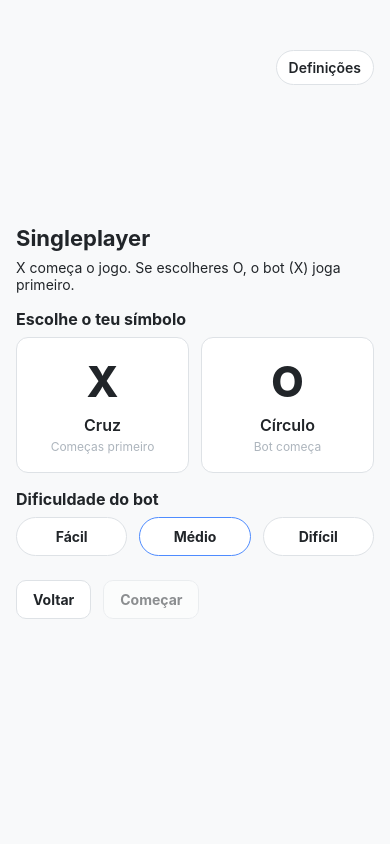
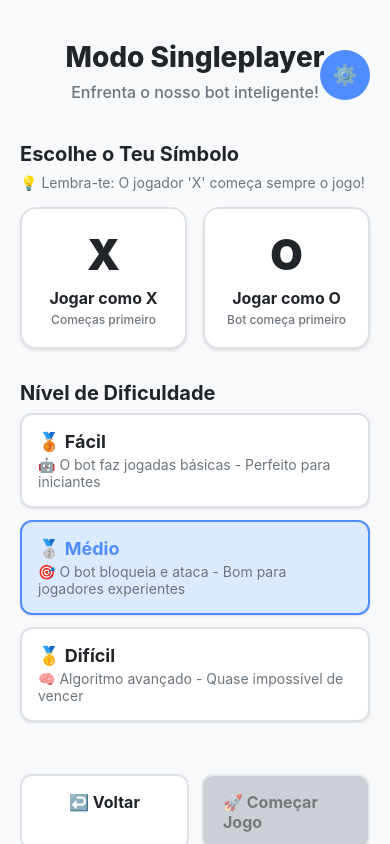
Before and after one commit to carlosazevedo2006/Projeto-Programa-o-para-Dispositivos-Moveis, a React Native app in the folder jogogalo4/: screen / in a window 390 px wide. Both pictures are taken after a click on the button "Um jogador". Built offline with nearby package versions, Linux system fonts and the light colour scheme.

Commit message:
update do settings button e single player

```diff
--- a/jogogalo4/src/components/SettingsButton.tsx
+++ b/jogogalo4/src/components/SettingsButton.tsx
@@ -1,7 +1,15 @@
 // src/components/SettingsButton.tsx
+// ---------------------------------------------------------------
+// Botão de definições flutuante com melhorias visuais e de UX
+// ---------------------------------------------------------------
 
 import React from "react";
-import { TouchableOpacity, Text, StyleSheet } from "react-native";
+import {
+  TouchableOpacity,
+  Text,
+  StyleSheet,
+  Animated
+} from "react-native";
 import { useTheme } from "../theme/Theme";
 
 type Props = {
@@ -13,12 +21,21 @@ export default function SettingsButton({ onPress }: Props) {
 
   return (
     <TouchableOpacity
-      style={[styles.button, { backgroundColor: colors.card, borderColor: colors.border }]}
+      style={[
+        styles.button,
+        {
+          backgroundColor: colors.primary,
+          shadowColor: colors.text,
+        }
+      ]}
       onPress={onPress}
       accessibilityRole="button"
-      accessibilityLabel="Abrir definições"
+      accessibilityLabel="Abrir menu de definições"
+      accessibilityHint="Abre as definições do jogo incluindo tema e estatísticas"
     >
-      <Text style={[styles.buttonText, { color: colors.text }]}>Definições</Text>
+      <Text style={[styles.buttonText, { color: colors.card }]}>
+        ⚙️
+      </Text>
     </TouchableOpacity>
   );
 }
@@ -27,14 +44,22 @@ const styles = StyleSheet.create({
   button: {
     position: "absolute",
     top: 50,
-    right: 16,
-    borderWidth: 1,
-    borderRadius: 20,
-    paddingHorizontal: 12,
-    paddingVertical: 8,
+    right: 20,
+    width: 50,
+    height: 50,
+    borderRadius: 25,
+    alignItems: "center",
+    justifyContent: "center",
+    shadowOffset: {
+      width: 0,
+      height: 2,
+    },
+    shadowOpacity: 0.25,
+    shadowRadius: 3.84,
+    elevation: 5,
   },
   buttonText: {
-    fontSize: 14,
+    fontSize: 20,
     fontWeight: "600",
   },
 });
--- a/jogogalo4/src/screens/SinglePlayer.tsx
+++ b/jogogalo4/src/screens/SinglePlayer.tsx
@@ -1,217 +1,399 @@
 // src/screens/SinglePlayer.tsx
+// ---------------------------------------------------------------
+// Ecrã de configuração do singleplayer com melhorias de UX,
+// validações e feedback visual melhorado.
+// ---------------------------------------------------------------
 
-// Importa React e o hook de estado
-import React, { useState } from "react";
-// Importa componentes base do React Native
-import { View, Text, StyleSheet, TouchableOpacity, Alert } from "react-native";
-// Importa o tema global (para cores e modo escuro)
+import React, { useState, useCallback } from "react";
+import {
+  View,
+  Text,
+  StyleSheet,
+  TouchableOpacity,
+  Alert,
+  ScrollView
+} from "react-native";
 import { useTheme } from "../theme/Theme";
-// Importa o tipo de dificuldade usado no resto da app/IA
 import type { BotDifficulty } from "../ai/bot";
 
-// Define o formato das props deste ecrã (o que o App.tsx lhe passa)
+// Define o formato das props
 type Props = {
   onChoose: (payload: { mark: "X" | "O"; difficulty: BotDifficulty }) => void;
   onBack: () => void;
 };
 
+// Descrições das dificuldades para melhor UX
+const DIFFICULTY_DESCRIPTIONS: Record<BotDifficulty, string> = {
+  "Facil": "🤖 O bot faz jogadas básicas - Perfeito para iniciantes",
+  "Medio": "🎯 O bot bloqueia e ataca - Bom para jogadores experientes",
+  "Dificil": "🧠 Algoritmo avançado - Quase impossível de vencer"
+};
+
 // Componente do ecrã de configuração do singleplayer
 export default function SinglePlayer({ onChoose, onBack }: Props) {
-  const { colors } = useTheme();
+  const { colors, darkMode } = useTheme();
 
-  const [mark, setMark] = useState<"X" | "O" | null>(null);
-  const [difficulty, setDifficulty] = useState<BotDifficulty>("Medio");
+  // Estado local com valores iniciais
+  const [selectedMark, setSelectedMark] = useState<"X" | "O" | null>(null);
+  const [selectedDifficulty, setSelectedDifficulty] = useState<BotDifficulty>("Medio");
 
-  const handleStart = () => {
-    if (!mark) {
+  // Handler para iniciar o jogo com validação
+  const handleStartGame = useCallback(() => {
+    if (!selectedMark) {
       Alert.alert(
-        "Seleção necessária",
-        "Por favor, escolhe o teu símbolo para começar o jogo.",
-        [{ text: "OK" }]
+        "Escolha Necessária",
+        "Por favor, seleciona o teu símbolo para começar o jogo.",
+        [{ text: "Entendi", style: "default" }]
       );
       return;
     }
-    onChoose({ mark, difficulty });
-  };
 
-  // ... resto do código (igual ao que tinhas) ...
+    // Confirmação para dificuldade difícil
+    if (selectedDifficulty === "Dificil" && selectedMark === "O") {
+      Alert.alert(
+        "Modo Desafiador",
+        "Jogar como 'O' no modo Difícil é muito desafiador! O bot jogará primeiro e é quase perfeito. Tens a certeza?",
+        [
+          { text: "Voltar", style: "cancel" },
+          {
+            text: "Sim, Aceito o Desafio!",
+            style: "destructive",
+            onPress: () => onChoose({ mark: selectedMark, difficulty: selectedDifficulty })
+          },
+        ]
+      );
+    } else {
+      onChoose({ mark: selectedMark, difficulty: selectedDifficulty });
+    }
+  }, [selectedMark, selectedDifficulty, onChoose]);
+
+  // Handler para seleção de símbolo
+  const handleMarkSelection = useCallback((mark: "X" | "O") => {
+    setSelectedMark(mark);
+    // Feedback visual imediato
+    if (Platform.OS !== 'web') {
+      Vibration.vibrate(25);
+    }
+  }, []);
+
+  // Handler para seleção de dificuldade
+  const handleDifficultySelection = useCallback((difficulty: BotDifficulty) => {
+    setSelectedDifficulty(difficulty);
+    // Feedback visual imediato
+    if (Platform.OS !== 'web') {
+      Vibration.vibrate(25);
+    }
+  }, []);
+
+  // Renderização do seletor de símbolo
+  const renderMarkSelector = useCallback(() => (
+    <View style={styles.section}>
+      <Text style={[styles.sectionTitle, { color: colors.text }]}>
+        Escolhe o Teu Símbolo
+      </Text>
+      <Text style={[styles.sectionDescription, { color: colors.textSecondary }]}>
+        💡 Lembra-te: O jogador 'X' começa sempre o jogo!
+      </Text>
+
+      <View style={styles.markSelectionContainer}>
+        {/* Opção X */}
+        <TouchableOpacity
+          onPress={() => handleMarkSelection("X")}
+          style={[
+            styles.markOption,
+            {
+              backgroundColor: colors.card,
+              borderColor: colors.border,
+              // Destaque quando selecionado
+              ...(selectedMark === "X" && {
+                borderColor: colors.primary,
+                backgroundColor: darkMode ? '#1e3a8a' : '#dbeafe',
+              })
+            },
+          ]}
+          accessibilityRole="button"
+          accessibilityLabel="Escolher símbolo X, começas primeiro"
+          accessibilityState={{ selected: selectedMark === "X" }}
+        >
+          <Text style={[
+            styles.markSymbol,
+            { color: selectedMark === "X" ? colors.primary : colors.text }
+          ]}>
+            X
+          </Text>
+          <Text style={[
+            styles.markLabel,
+            { color: selectedMark === "X" ? colors.primary : colors.text }
+          ]}>
+            Jogar como X
+          </Text>
+          <Text style={[styles.markDescription, { color: colors.textSecondary }]}>
+            Começas primeiro
+          </Text>
+        </TouchableOpacity>
+
+        {/* Opção O */}
+        <TouchableOpacity
+          onPress={() => handleMarkSelection("O")}
+          style={[
+            styles.markOption,
+            {
+              backgroundColor: colors.card,
+              borderColor: colors.border,
+              // Destaque quando selecionado
+              ...(selectedMark === "O" && {
+                borderColor: colors.primary,
+                backgroundColor: darkMode ? '#1e3a8a' : '#dbeafe',
+              })
+            },
+          ]}
+          accessibilityRole="button"
+          accessibilityLabel="Escolher símbolo O, bot começa primeiro"
+          accessibilityState={{ selected: selectedMark === "O" }}
+        >
+          <Text style={[
+            styles.markSymbol,
+            { color: selectedMark === "O" ? colors.primary : colors.text }
+          ]}>
+            O
+          </Text>
+          <Text style={[
+            styles.markLabel,
+            { color: selectedMark === "O" ? colors.primary : colors.text }
+          ]}>
+            Jogar como O
+          </Text>
+          <Text style={[styles.markDescription, { color: colors.textSecondary }]}>
+            Bot começa primeiro
+          </Text>
+        </TouchableOpacity>
+      </View>
+    </View>
+  ), [colors, darkMode, selectedMark, handleMarkSelection]);
+
+  // Renderização do seletor de dificuldade
+  const renderDifficultySelector = useCallback(() => (
+    <View style={styles.section}>
+      <Text style={[styles.sectionTitle, { color: colors.text }]}>
+        Nível de Dificuldade
+      </Text>
+
+      <View style={styles.difficultyContainer}>
+        {(["Facil", "Medio", "Dificil"] as BotDifficulty[]).map((difficulty) => (
+          <TouchableOpacity
+            key={difficulty}
+            onPress={() => handleDifficultySelection(difficulty)}
+            style={[
+              styles.difficultyOption,
+              {
+                backgroundColor: colors.card,
+                borderColor: colors.border,
+                // Destaque quando selecionado
+                ...(selectedDifficulty === difficulty && {
+                  borderColor: colors.primary,
+                  backgroundColor: darkMode ? '#1e3a8a' : '#dbeafe',
+                })
+              },
+            ]}
+            accessibilityRole="button"
+            accessibilityLabel={`Dificuldade ${difficulty}`}
+            accessibilityState={{ selected: selectedDifficulty === difficulty }}
+          >
+            <Text style={[
+              styles.difficultyTitle,
+              { color: selectedDifficulty === difficulty ? colors.primary : colors.text }
+            ]}>
+              {difficulty === "Facil" ? "🥉 Fácil" :
+               difficulty === "Medio" ? "🥈 Médio" : "🥇 Difícil"}
+            </Text>
+            <Text style={[styles.difficultyDescription, { color: colors.textSecondary }]}>
+              {DIFFICULTY_DESCRIPTIONS[difficulty]}
+            </Text>
+          </TouchableOpacity>
+        ))}
+      </View>
+    </View>
+  ), [colors, darkMode, selectedDifficulty, handleDifficultySelection]);
 
   return (
-    <View style={[styles.container, { backgroundColor: colors.background }]}>
-      <Text style={[styles.title, { color: colors.text }]}>Singleplayer</Text>
-
-      <Text style={[styles.subtitle, { color: colors.text }]}>
-        X começa o jogo. Se escolheres O, o bot (X) joga primeiro.
-      </Text>
-
-      <Text style={[styles.sectionTitle, { color: colors.text }]}>Escolhe o teu símbolo</Text>
-
-      <View style={styles.row}>
-        <TouchableOpacity
-          onPress={() => setMark("X")}
-          style={[
-            styles.card,
-            { backgroundColor: colors.card, borderColor: colors.border },
-            mark === "X" && { borderColor: "#4f8cff" },
-          ]}
-          accessibilityRole="button"
-          accessibilityLabel="Escolher X"
-        >
-          <Text style={[styles.mark, { color: colors.text }]}>X</Text>
-          <Text style={[styles.caption, { color: colors.text }]}>Cruz</Text>
-          <Text style={[styles.note, { color: colors.muted }]}>Começas primeiro</Text>
-        </TouchableOpacity>
-
-        <TouchableOpacity
-          onPress={() => setMark("O")}
-          style={[
-            styles.card,
-            { backgroundColor: colors.card, borderColor: colors.border },
-            mark === "O" && { borderColor: "#4f8cff" },
-          ]}
-          accessibilityRole="button"
-          accessibilityLabel="Escolher O"
-        >
-          <Text style={[styles.mark, { color: colors.text }]}>O</Text>
-          <Text style={[styles.caption, { color: colors.text }]}>Círculo</Text>
-          <Text style={[styles.note, { color: colors.muted }]}>Bot começa</Text>
-        </TouchableOpacity>
+    <ScrollView
+      style={[styles.container, { backgroundColor: colors.background }]}
+      contentContainerStyle={styles.scrollContent}
+      showsVerticalScrollIndicator={false}
+    >
+      {/* Cabeçalho */}
+      <View style={styles.header}>
+        <Text style={[styles.title, { color: colors.text }]}>
+          Modo Singleplayer
+        </Text>
+        <Text style={[styles.subtitle, { color: colors.textSecondary }]}>
+          Enfrenta o nosso bot inteligente!
+        </Text>
       </View>
 
-      <Text style={[styles.sectionTitle, { color: colors.text }]}>Dificuldade do bot</Text>
+      {/* Conteúdo */}
+      {renderMarkSelector()}
+      {renderDifficultySelector()}
 
-      <View style={styles.row}>
-        <TouchableOpacity
-          onPress={() => setDifficulty("Facil")}
-          style={[
-            styles.pill,
-            { backgroundColor: colors.card, borderColor: colors.border },
-            difficulty === "Facil" && { borderColor: "#4f8cff" },
-          ]}
-        >
-          <Text style={[styles.pillText, { color: colors.text }]}>Fácil</Text>
-        </TouchableOpacity>
-
-        <TouchableOpacity
-          onPress={() => setDifficulty("Medio")}
-          style={[
-            styles.pill,
-            { backgroundColor: colors.card, borderColor: colors.border },
-            difficulty === "Medio" && { borderColor: "#4f8cff" },
-          ]}
-        >
-          <Text style={[styles.pillText, { color: colors.text }]}>Médio</Text>
-        </TouchableOpacity>
-
-        <TouchableOpacity
-          onPress={() => setDifficulty("Dificil")}
-          style={[
-            styles.pill,
-            { backgroundColor: colors.card, borderColor: colors.border },
-            difficulty === "Dificil" && { borderColor: "#4f8cff" },
-          ]}
-        >
-          <Text style={[styles.pillText, { color: colors.text }]}>Difícil</Text>
-        </TouchableOpacity>
-      </View>
-
+      {/* Ações */}
       <View style={styles.actions}>
         <TouchableOpacity
           style={[
-            styles.button,
-            { backgroundColor: colors.card, borderColor: colors.border },
+            styles.actionButton,
+            {
+              backgroundColor: colors.card,
+              borderColor: colors.border
+            }
           ]}
           onPress={onBack}
+          accessibilityRole="button"
+          accessibilityLabel="Voltar ao menu anterior"
         >
-          <Text style={[styles.buttonText, { color: colors.text }]}>Voltar</Text>
+          <Text style={[styles.actionButtonText, { color: colors.text }]}>
+            ↩️ Voltar
+          </Text>
         </TouchableOpacity>
 
         <TouchableOpacity
           style={[
-            styles.button,
-            { backgroundColor: colors.card, borderColor: colors.border },
-            !mark && { opacity: 0.5 },
+            styles.actionButton,
+            {
+              backgroundColor: selectedMark ? colors.primary : colors.muted,
+              borderColor: selectedMark ? colors.primary : colors.border,
+            },
+            !selectedMark && styles.actionButtonDisabled
           ]}
-          onPress={handleStart}
-          disabled={!mark}
+          onPress={handleStartGame}
+          disabled={!selectedMark}
+          accessibilityRole="button"
+          accessibilityLabel={selectedMark ? "Começar jogo" : "Seleciona um símbolo para começar"}
+          accessibilityState={{ disabled: !selectedMark }}
         >
-          <Text style={[styles.buttonText, { color: colors.text }]}>Começar</Text>
+          <Text style={[
+            styles.actionButtonText,
+            { color: selectedMark ? colors.card : colors.text }
+          ]}>
+            🚀 Começar Jogo
+          </Text>
         </TouchableOpacity>
       </View>
-    </View>
+    </ScrollView>
   );
 }
 
-// Estilos (mantidos iguais)
+// Estilos melhorados com design mais moderno
 const styles = StyleSheet.create({
   container: {
     flex: 1,
-    padding: 16,
-    justifyContent: "center",
+  },
+  scrollContent: {
+    padding: 20,
+    paddingTop: 40,
+  },
+  header: {
+    alignItems: "center",
+    marginBottom: 40,
   },
   title: {
-    fontSize: 22,
+    fontSize: 28,
+    fontWeight: "800",
+    marginBottom: 8,
+    textAlign: "center",
+  },
+  subtitle: {
+    fontSize: 16,
+    fontWeight: "500",
+    textAlign: "center",
+  },
+  section: {
+    marginBottom: 32,
+  },
+  sectionTitle: {
+    fontSize: 20,
     fontWeight: "700",
     marginBottom: 8,
   },
-  subtitle: {
+  sectionDescription: {
     fontSize: 14,
     marginBottom: 16,
   },
-  sectionTitle: {
+  markSelectionContainer: {
+    flexDirection: "row",
+    gap: 16,
+  },
+  markOption: {
+    flex: 1,
+    borderWidth: 2,
+    borderRadius: 16,
+    padding: 20,
+    alignItems: "center",
+    shadowColor: "#000",
+    shadowOffset: {
+      width: 0,
+      height: 2,
+    },
+    shadowOpacity: 0.1,
+    shadowRadius: 3,
+    elevation: 3,
+  },
+  markSymbol: {
+    fontSize: 42,
+    fontWeight: "900",
+    marginBottom: 8,
+  },
+  markLabel: {
     fontSize: 16,
     fontWeight: "700",
-    marginBottom: 8,
+    marginBottom: 4,
   },
-  row: {
-    flexDirection: "row",
+  markDescription: {
+    fontSize: 12,
+    fontWeight: "500",
+  },
+  difficultyContainer: {
     gap: 12,
-    marginBottom: 16,
   },
-  card: {
-    flex: 1,
-    borderWidth: 1,
+  difficultyOption: {
+    borderWidth: 2,
     borderRadius: 12,
-    paddingVertical: 18,
-    alignItems: "center",
+    padding: 16,
+    shadowColor: "#000",
+    shadowOffset: {
+      width: 0,
+      height: 1,
+    },
+    shadowOpacity: 0.1,
+    shadowRadius: 2,
+    elevation: 2,
   },
-  mark: {
-    fontSize: 42,
-    fontWeight: "800",
-    marginBottom: 8,
+  difficultyTitle: {
+    fontSize: 18,
+    fontWeight: "700",
+    marginBottom: 4,
   },
-  caption: {
-    fontSize: 16,
-    fontWeight: "600",
-  },
-  note: {
-    fontSize: 12,
-    marginTop: 4,
-  },
-  pill: {
-    flex: 1,
-    borderWidth: 1,
-    borderRadius: 999,
-    paddingVertical: 10,
-    alignItems: "center",
-  },
-  pillText: {
+  difficultyDescription: {
     fontSize: 14,
-    fontWeight: "700",
+    fontWeight: "400",
   },
   actions: {
     flexDirection: "row",
     gap: 12,
-    marginTop: 8,
+    marginTop: 20,
+    marginBottom: 40,
   },
-  button: {
-    borderWidth: 1,
-    borderRadius: 10,
-    paddingHorizontal: 16,
-    paddingVertical: 10,
+  actionButton: {
+    flex: 1,
+    borderWidth: 2,
+    borderRadius: 12,
+    paddingVertical: 16,
+    paddingHorizontal: 20,
+    alignItems: "center",
   },
-  buttonText: {
-    fontSize: 14,
+  actionButtonDisabled: {
+    opacity: 0.6,
+  },
+  actionButtonText: {
+    fontSize: 16,
     fontWeight: "700",
   },
 });
```
